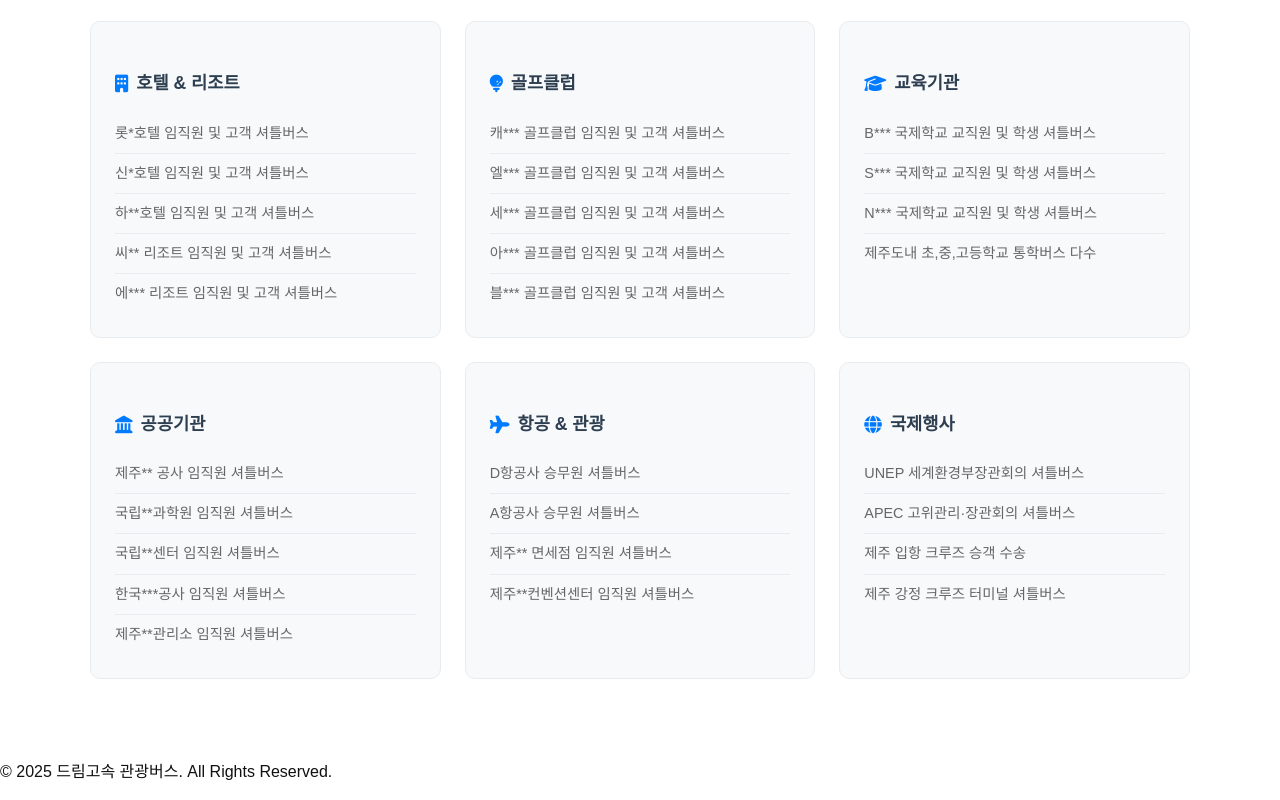
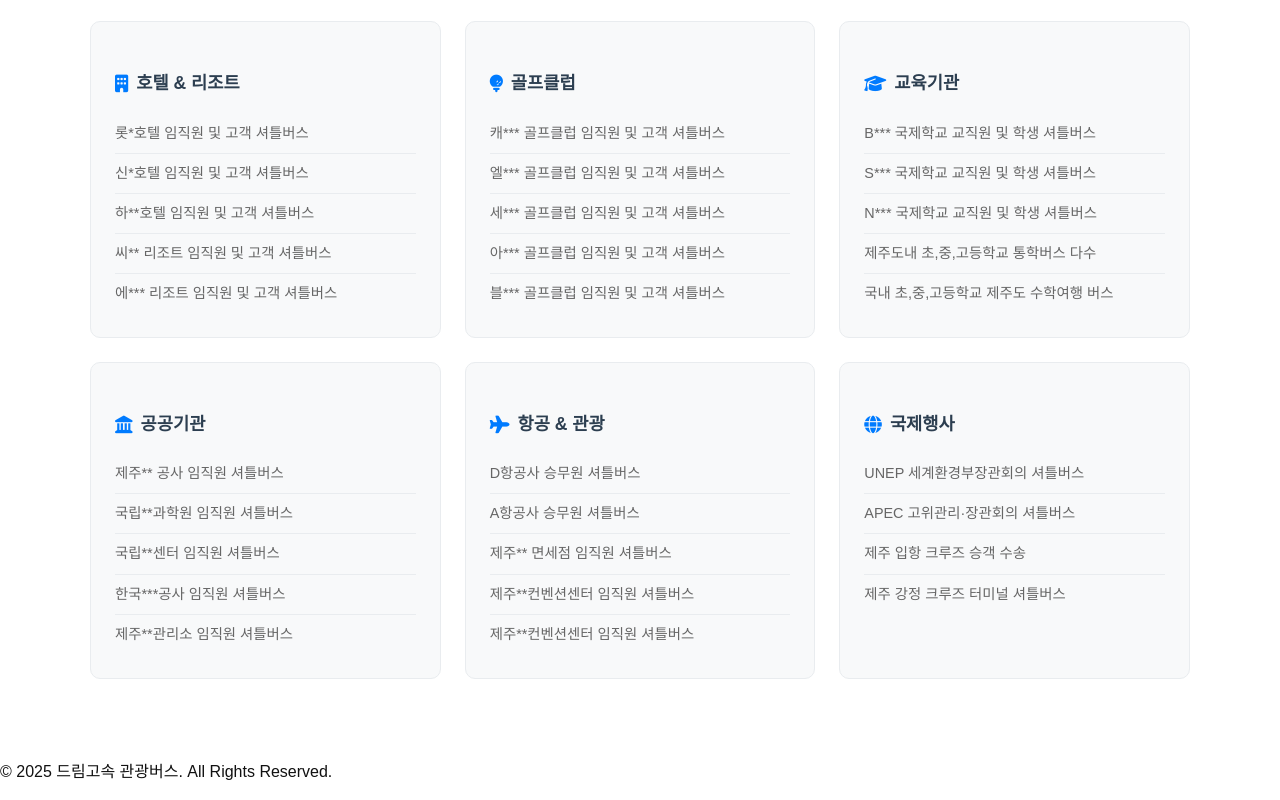
Before and after one commit to righanlefe/dreamexpress, a plain HTML site: page index.html in a window 1280 px wide. Shown: the part 5983-6783 px from the top of the page. Drawn offline with Linux system fonts and the light colour scheme.

Commit message:
Update index.html

```diff
--- a/index.html
+++ b/index.html
@@ -513,7 +513,7 @@
         <li>S*** 국제학교 교직원 및 학생 셔틀버스</li>
         <li>N*** 국제학교 교직원 및 학생 셔틀버스</li>
         <li>제주도내 초,중,고등학교 통학버스 다수</li>
-
+        <li>국내 초,중,고등학교 제주도 수학여행 버스</li>
 
       </ul>
     </div>
@@ -536,7 +536,7 @@
         <li>A항공사 승무원 셔틀버스</li>
         <li>제주** 면세점 임직원 셔틀버스</li>
         <li>제주**컨벤션센터 임직원 셔틀버스</li>
-
+     <li>제주**컨벤션센터 임직원 셔틀버스</li>
       </ul>
     </div>
 
```
